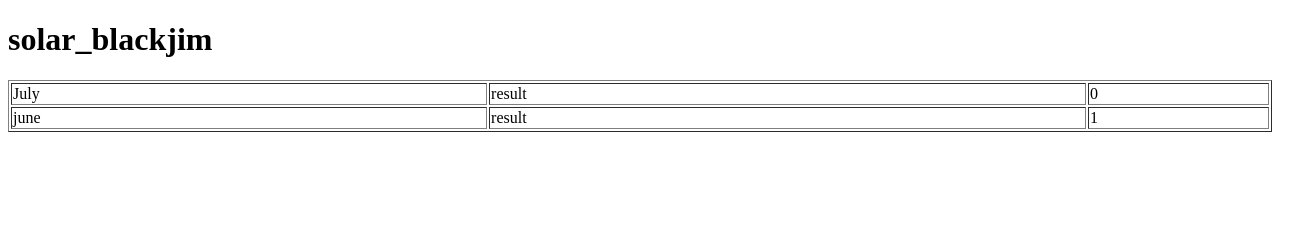
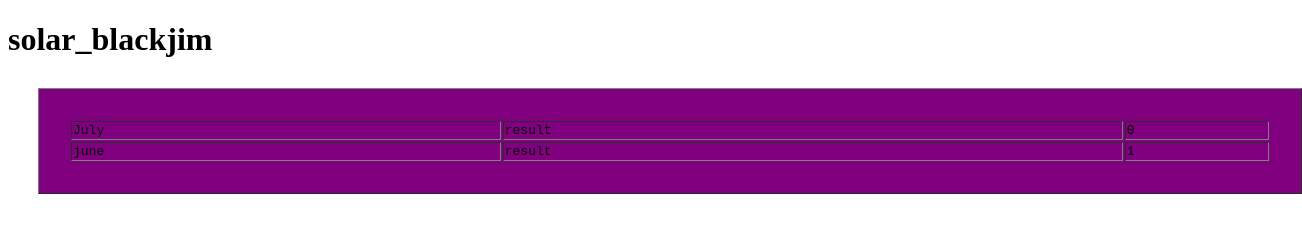
Before and after one commit to AntouanK/solar, a plain HTML site: page index.html in a window 1280 px wide. Shown: the whole page, 1302 px wide, since content can reach past the window. Drawn offline with Linux system fonts and the light colour scheme.

Commit message:
xrwma pinaka

```diff
--- a/style.css
+++ b/style.css
@@ -1,3 +1,10 @@
 h3 {
   color: #FF4000;
 }
+
+table {
+  background-color: purple;
+  padding: 30px;
+  margin: 30px;
+  font-family: monospace;
+}
```
